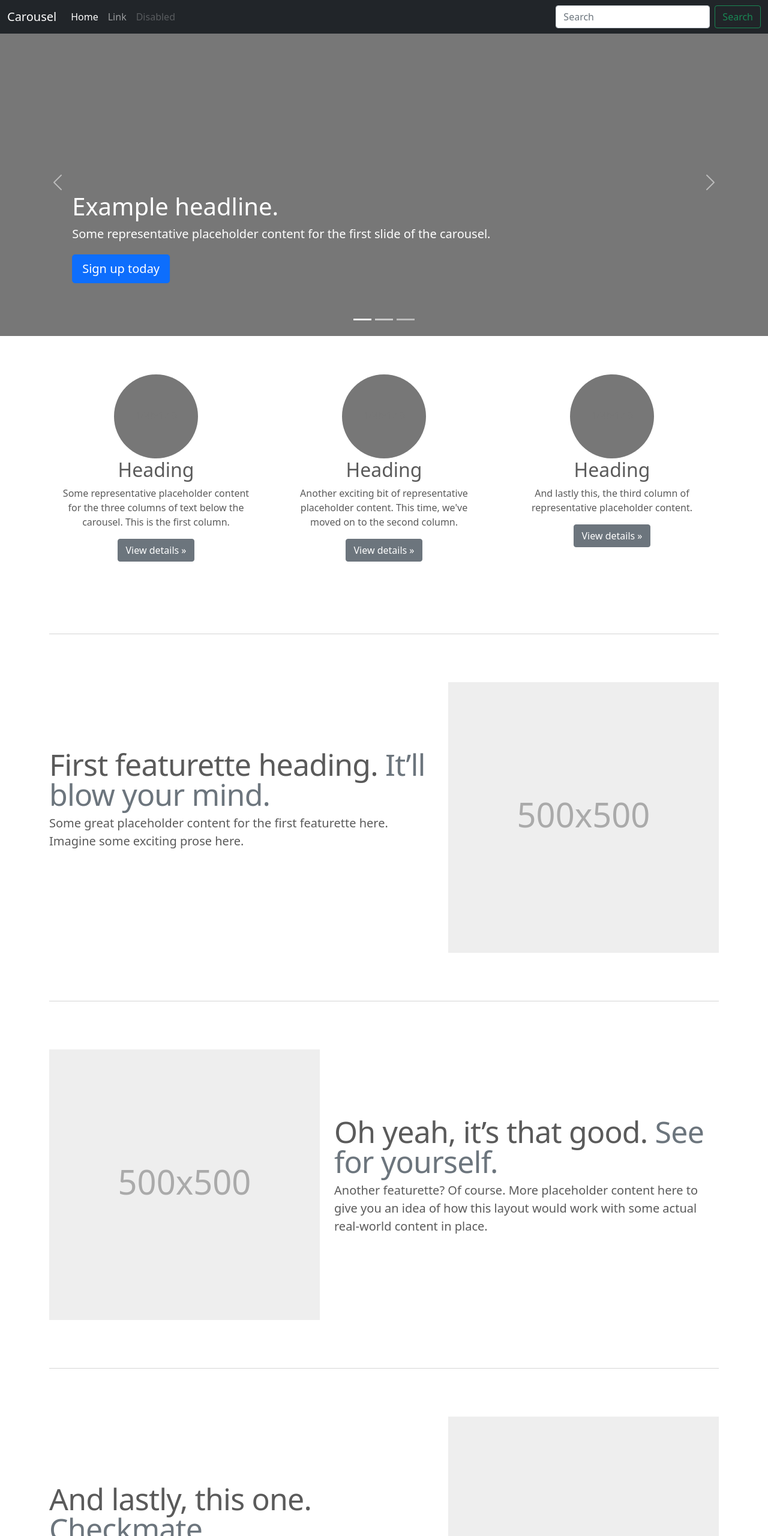
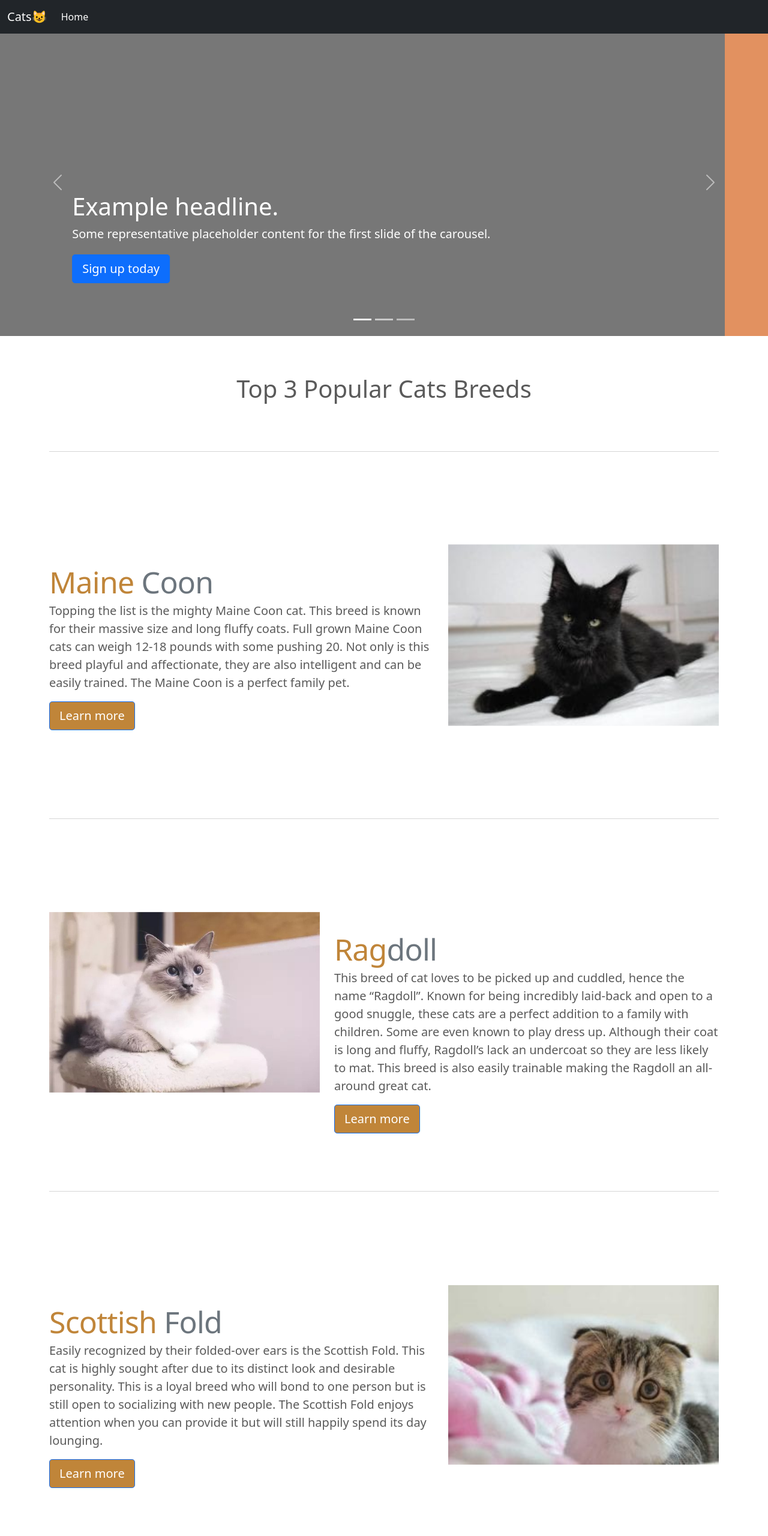
Before and after one commit to Matchpears/simplesite, a plain HTML site: page index.html in a window 1280 px wide. Shown: the top 2560 px of the page at 60% size. Drawn offline with nearby package versions, Linux system fonts and the light colour scheme.

Commit message:
add images

```diff
--- a/carousel.css
+++ b/carousel.css
@@ -38,6 +38,10 @@ body {
 /* MARKETING CONTENT
 -------------------------------------------------- */
 
+.title {
+  text-align: center;
+}
+
 /* Center align the text within the three columns below the carousel */
 .marketing .col-lg-4 {
   margin-bottom: 1.5rem;
@@ -53,6 +57,32 @@ body {
 }
 /* rtl:end:ignore */
 
+.fauxCrop{
+	overflow:hidden;
+	border: 10px solid black;
+	webkit-box-shadow: 0px 0px 10px 1px rgba(0,0,0,0.5);
+	-moz-box-shadow:  0px 0px 10px 1px rgba(0,0,0,0.5);
+	box-shadow: 0px 0px 10px 1px rgba(0,0,0,0.5);
+	-webkit-transition: all 0.1s ease-in-out;
+	-moz-transition: all 0.1s ease-in-out;
+	transition: all 0.1s ease-in-out;
+}
+
+.fauxCrop:hover{
+	-moz-transform: rotate(2deg);
+	-webkit-transform: rotate(2deg);
+	-o-transform: rotate(2deg);
+	-ms-transform: rotate(2deg);
+	transform: rotate(2deg);
+}
+
+.imagegrid .fauxCrop:hover{
+	-moz-transform: rotate(2deg);
+	-webkit-transform: rotate(2deg);
+	-o-transform: rotate(2deg);
+	-ms-transform: rotate(2deg);
+	transform: rotate(2deg);
+}
 
 /* Featurettes
 ------------------------- */
@@ -67,6 +97,7 @@ body {
   line-height: 1;
   /* rtl:remove */
   letter-spacing: -.05rem;
+  color: #c08539;
 }
 
 
--- a/index.html
+++ b/index.html
@@ -7,16 +7,17 @@
   <meta name="description" content="">
   <meta name="author" content="Mark Otto, Jacob Thornton, and Bootstrap contributors">
   <meta name="generator" content="Hugo 0.88.1">
-  <title>Carousel Template · Bootstrap v5.1</title>
+  <title>Simple Site</title>
 
   <link rel="canonical" href="https://getbootstrap.com/docs/5.1/examples/carousel/">
 
+  <!-- Add Bootstrap & Jquery CDN -->
   <link href="https://cdn.jsdelivr.net/npm/bootstrap@5.1.3/dist/css/bootstrap.min.css" rel="stylesheet"
     integrity="sha384-1BmE4kWBq78iYhFldvKuhfTAU6auU8tT94WrHftjDbrCEXSU1oBoqyl2QvZ6jIW3" crossorigin="anonymous">
   <script src="https://cdn.jsdelivr.net/npm/bootstrap@5.1.3/dist/js/bootstrap.bundle.min.js"
     integrity="sha384-ka7Sk0Gln4gmtz2MlQnikT1wXgYsOg+OMhuP+IlRH9sENBO0LRn5q+8nbTov4+1p"
     crossorigin="anonymous"></script>
-
+    <script src="https://ajax.googleapis.com/ajax/libs/jquery/3.1.1/jquery.min.js"></script>
 
 
   <!-- Bootstrap core CSS -->
@@ -48,7 +49,7 @@
   <header>
     <nav class="navbar navbar-expand-md navbar-dark fixed-top bg-dark">
       <div class="container-fluid">
-        <a class="navbar-brand" href="#">Carousel</a>
+        <a class="navbar-brand" href="#">Cats😺</a>
         <button class="navbar-toggler" type="button" data-bs-toggle="collapse" data-bs-target="#navbarCollapse"
           aria-controls="navbarCollapse" aria-expanded="false" aria-label="Toggle navigation">
           <span class="navbar-toggler-icon"></span>
@@ -58,17 +59,17 @@
             <li class="nav-item">
               <a class="nav-link active" aria-current="page" href="#">Home</a>
             </li>
-            <li class="nav-item">
+            <!-- <li class="nav-item">
               <a class="nav-link" href="#">Link</a>
-            </li>
-            <li class="nav-item">
+            </li> -->
+            <!-- <li class="nav-item">
               <a class="nav-link disabled">Disabled</a>
-            </li>
+            </li> -->
           </ul>
-          <form class="d-flex">
+          <!-- <form class="d-flex">
             <input class="form-control me-2" type="search" placeholder="Search" aria-label="Search">
             <button class="btn btn-outline-success" type="submit">Search</button>
-          </form>
+          </form> -->
         </div>
       </div>
     </nav>
@@ -101,7 +102,7 @@
         <div class="carousel-item">
           <svg class="bd-placeholder-img" width="100%" height="100%" xmlns="http://www.w3.org/2000/svg"
             aria-hidden="true" preserveAspectRatio="xMidYMid slice" focusable="false">
-            <rect width="100%" height="100%" fill="#777" />
+            <rect width="100%" height="100%" fill="#E29160" />
           </svg>
 
           <div class="container">
@@ -137,51 +138,17 @@
       </button>
     </div>
 
+    <div class="title">
+      <h1>Top 3 Popular Cats Breeds</h1>
+      </div>
+    </div>
+
 
     <!-- Marketing messaging and featurettes
   ================================================== -->
     <!-- Wrap the rest of the page in another container to center all the content. -->
 
     <div class="container marketing">
-
-      <!-- Three columns of text below the carousel -->
-      <div class="row">
-        <div class="col-lg-4">
-          <svg class="bd-placeholder-img rounded-circle" width="140" height="140" xmlns="http://www.w3.org/2000/svg"
-            role="img" aria-label="Placeholder: 140x140" preserveAspectRatio="xMidYMid slice" focusable="false">
-            <title>Placeholder</title>
-            <rect width="100%" height="100%" fill="#777" /><text x="50%" y="50%" fill="#777" dy=".3em">140x140</text>
-          </svg>
-
-          <h2>Heading</h2>
-          <p>Some representative placeholder content for the three columns of text below the carousel. This is the first
-            column.</p>
-          <p><a class="btn btn-secondary" href="#">View details &raquo;</a></p>
-        </div><!-- /.col-lg-4 -->
-        <div class="col-lg-4">
-          <svg class="bd-placeholder-img rounded-circle" width="140" height="140" xmlns="http://www.w3.org/2000/svg"
-            role="img" aria-label="Placeholder: 140x140" preserveAspectRatio="xMidYMid slice" focusable="false">
-            <title>Placeholder</title>
-            <rect width="100%" height="100%" fill="#777" /><text x="50%" y="50%" fill="#777" dy=".3em">140x140</text>
-          </svg>
-
-          <h2>Heading</h2>
-          <p>Another exciting bit of representative placeholder content. This time, we've moved on to the second column.
-          </p>
-          <p><a class="btn btn-secondary" href="#">View details &raquo;</a></p>
-        </div><!-- /.col-lg-4 -->
-        <div class="col-lg-4">
-          <svg class="bd-placeholder-img rounded-circle" width="140" height="140" xmlns="http://www.w3.org/2000/svg"
-            role="img" aria-label="Placeholder: 140x140" preserveAspectRatio="xMidYMid slice" focusable="false">
-            <title>Placeholder</title>
-            <rect width="100%" height="100%" fill="#777" /><text x="50%" y="50%" fill="#777" dy=".3em">140x140</text>
-          </svg>
-
-          <h2>Heading</h2>
-          <p>And lastly this, the third column of representative placeholder content.</p>
-          <p><a class="btn btn-secondary" href="#">View details &raquo;</a></p>
-        </div><!-- /.col-lg-4 -->
-      </div><!-- /.row -->
 
 
       <!-- START THE FEATURETTES -->
@@ -190,17 +157,21 @@
 
       <div class="row featurette">
         <div class="col-md-7">
-          <h2 class="featurette-heading">First featurette heading. <span class="text-muted">It’ll blow your mind.</span>
+          <h2 class="featurette-heading">Maine <span class="text-muted">Coon</span>
           </h2>
-          <p class="lead">Some great placeholder content for the first featurette here. Imagine some exciting prose
-            here.</p>
+          <p class="lead">Topping the list is the mighty Maine Coon cat. This breed is known for their massive size and long fluffy coats.
+            Full grown Maine Coon cats can weigh 12-18 pounds with some pushing 20. Not only is this breed playful and affectionate,
+            they are also intelligent and can be easily trained. The Maine Coon is a perfect family pet.</p>
+            <p><a class="btn btn-lg btn-primary" style="background-color: #c08539 !important;" href="https://en.wikipedia.org/wiki/Maine_Coon">Learn more</a></p>
         </div>
         <div class="col-md-5">
           <svg class="bd-placeholder-img bd-placeholder-img-lg featurette-image img-fluid mx-auto" width="500"
             height="500" xmlns="http://www.w3.org/2000/svg" role="img" aria-label="Placeholder: 500x500"
             preserveAspectRatio="xMidYMid slice" focusable="false">
-            <title>Placeholder</title>
-            <rect width="100%" height="100%" fill="#eee" /><text x="50%" y="50%" fill="#aaa" dy=".3em">500x500</text>
+            <title>Maine</title>
+            <rect width="100%" height="100%" fill="#FFFFFF" />
+            <!-- <text x="50%" y="50%" fill="#aaa" dy=".3em">500x500</text> -->
+            <image href="images/cat1.jpg" x="0" y="0" width="100%" height="100%" class="fauxCrop" />
           </svg>
 
         </div>
@@ -210,16 +181,21 @@
 
       <div class="row featurette">
         <div class="col-md-7 order-md-2">
-          <h2 class="featurette-heading">Oh yeah, it’s that good. <span class="text-muted">See for yourself.</span></h2>
-          <p class="lead">Another featurette? Of course. More placeholder content here to give you an idea of how this
-            layout would work with some actual real-world content in place.</p>
+          <h2 class="featurette-heading">Rag<span class="text-muted">doll</span></h2>
+          <p class="lead">This breed of cat loves to be picked up and cuddled, hence the name “Ragdoll”. Known for being incredibly laid-back and open to a good snuggle,
+            these cats are a perfect addition to a family with children. Some are even known to play dress up.
+            Although their coat is long and fluffy, Ragdoll’s lack an undercoat so they are less likely to mat.
+            This breed is also easily trainable making the Ragdoll an all-around great cat.</p>
+            <p><a class="btn btn-lg btn-primary" style="background-color: #c08539 !important;" href="https://en.wikipedia.org/wiki/Ragdoll">Learn more</a></p>
         </div>
         <div class="col-md-5 order-md-1">
           <svg class="bd-placeholder-img bd-placeholder-img-lg featurette-image img-fluid mx-auto" width="500"
             height="500" xmlns="http://www.w3.org/2000/svg" role="img" aria-label="Placeholder: 500x500"
             preserveAspectRatio="xMidYMid slice" focusable="false">
-            <title>Placeholder</title>
-            <rect width="100%" height="100%" fill="#eee" /><text x="50%" y="50%" fill="#aaa" dy=".3em">500x500</text>
+            <title>Ragdoll</title>
+            <rect width="100%" height="100%" fill="#FFFFFF" />
+            <!-- <text x="50%" y="50%" fill="#aaa" dy=".3em">500x500</text> -->
+            <image href="images/cat2.jpg" x="0" y="0" width="100%" height="100%" class="fauxCrop" />
           </svg>
 
         </div>
@@ -229,17 +205,21 @@
 
       <div class="row featurette">
         <div class="col-md-7">
-          <h2 class="featurette-heading">And lastly, this one. <span class="text-muted">Checkmate.</span></h2>
-          <p class="lead">And yes, this is the last block of representative placeholder content. Again, not really
-            intended to be actually read, simply here to give you a better view of what this would look like with some
-            actual content. Your content.</p>
+          <h2 class="featurette-heading">Scottish <span class="text-muted">Fold</span></h2>
+          <p class="lead">Easily recognized by their folded-over ears is the Scottish Fold.
+            This cat is highly sought after due to its distinct look and desirable personality.
+            This is a loyal breed who will bond to one person but is still open to socializing with new people.
+            The Scottish Fold enjoys attention when you can provide it but will still happily spend its day lounging.</p>
+            <p><a class="btn btn-lg btn-primary" style="background-color: #c08539 !important;" href="https://en.wikipedia.org/wiki/Scottish_Fold">Learn more</a></p>
         </div>
         <div class="col-md-5">
           <svg class="bd-placeholder-img bd-placeholder-img-lg featurette-image img-fluid mx-auto" width="500"
             height="500" xmlns="http://www.w3.org/2000/svg" role="img" aria-label="Placeholder: 500x500"
             preserveAspectRatio="xMidYMid slice" focusable="false">
-            <title>Placeholder</title>
-            <rect width="100%" height="100%" fill="#eee" /><text x="50%" y="50%" fill="#aaa" dy=".3em">500x500</text>
+            <title>Scottish Fold</title>
+            <rect width="100%" height="100%" fill="#FFFFFF" />
+            <!-- <text x="50%" y="50%" fill="#aaa" dy=".3em">500x500</text> -->
+            <image href="images/cat3.jpg" x="0" y="0" width="100%" height="100%" class="fauxCrop"/>
           </svg>
 
         </div>
@@ -255,7 +235,7 @@
     <!-- FOOTER -->
     <footer class="container">
       <p class="float-end"><a href="#">Back to top</a></p>
-      <p>&copy; 2017–2021 Company, Inc. &middot; <a href="#">Privacy</a> &middot; <a href="#">Terms</a></p>
+      <!-- <p>&copy; 2017–2021 Company, Inc. &middot; <a href="#">Privacy</a> &middot; <a href="#">Terms</a></p> -->
     </footer>
   </main>
 
```
Also changed, not shown: images/cat1.jpg (added), images/cat2.jpg (added), images/cat3.jpg (added).
